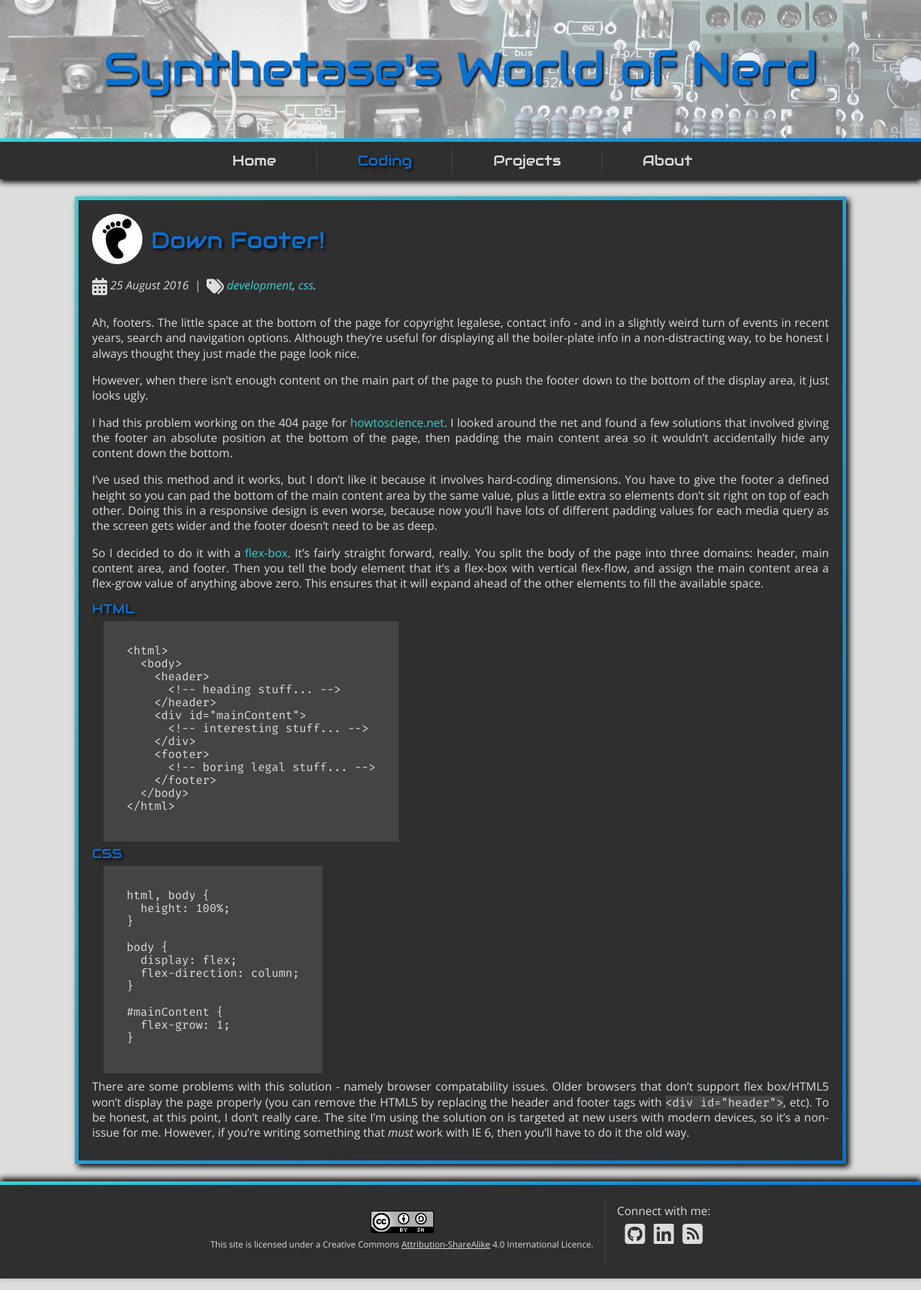
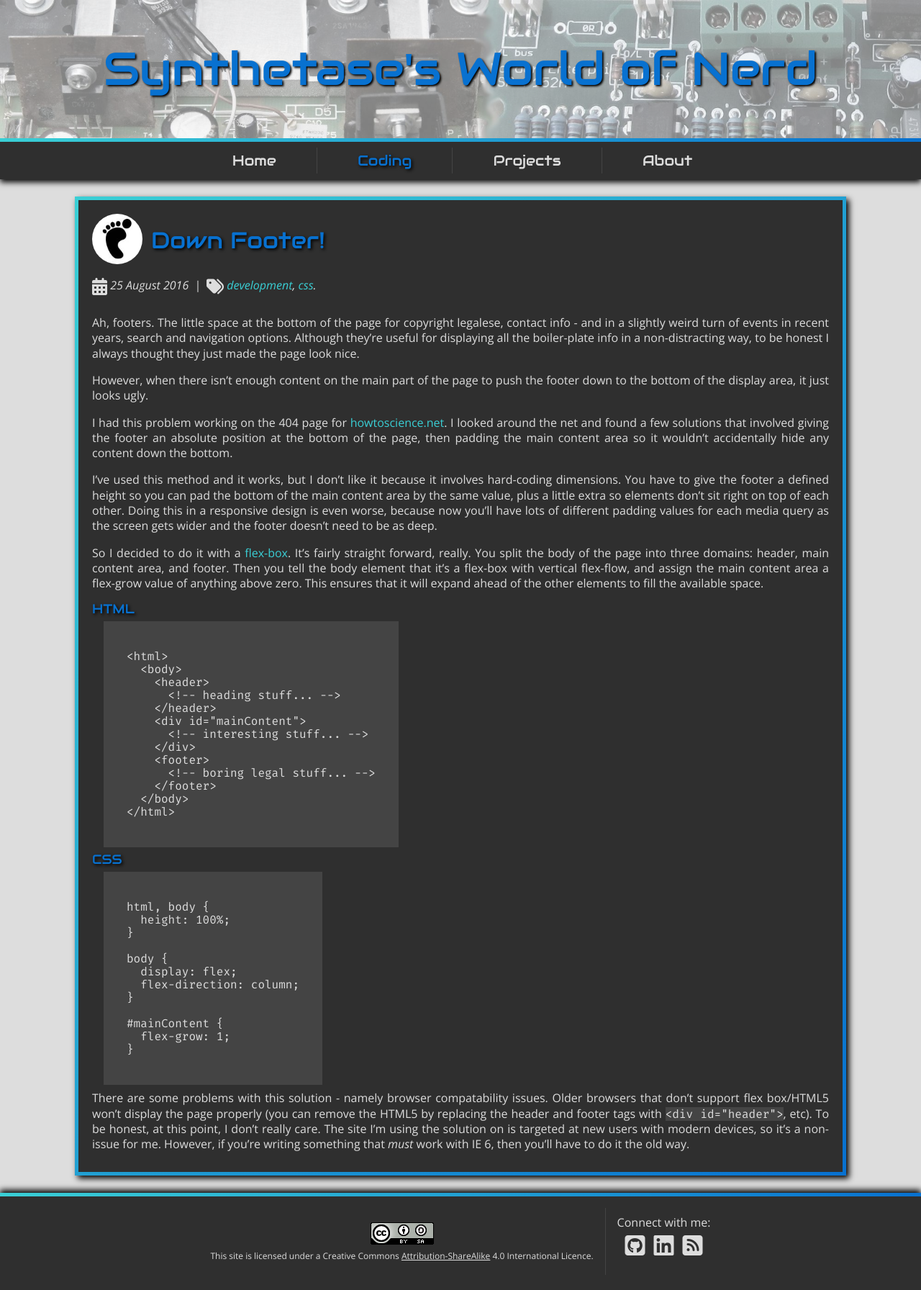
Before and after one commit to StaphSynth/StaphSynth.github.io, a Jekyll site: the page built from _posts/2016-08-25-Down-footer.md, in a window 1280 px wide. Shown: the whole page at 72% size. Built offline with Jekyll 4.4.1, drawn with Linux system fonts in a browser that asks for light colours; nearby versions of some CDN libraries.

Commit message:
minor styling change

```diff
--- a/css/main.css
+++ b/css/main.css
@@ -471,7 +471,7 @@ blockquote, .highlight {
 	margin-left: 0;
 	overflow: hidden;
 	white-space: pre-wrap;
-	margin-bottom: 0.5rem;
+	margin: 0.5rem 0;
 }
 
 #article code {
```
